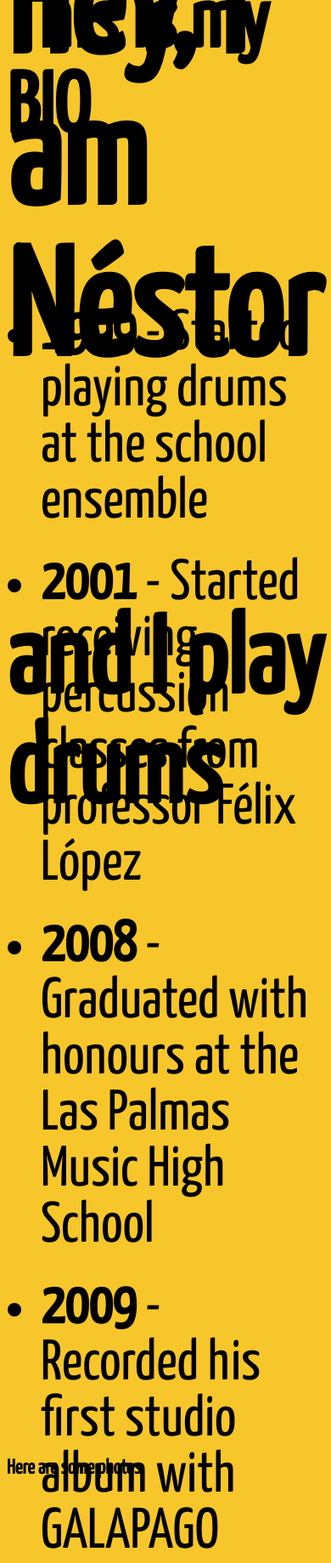
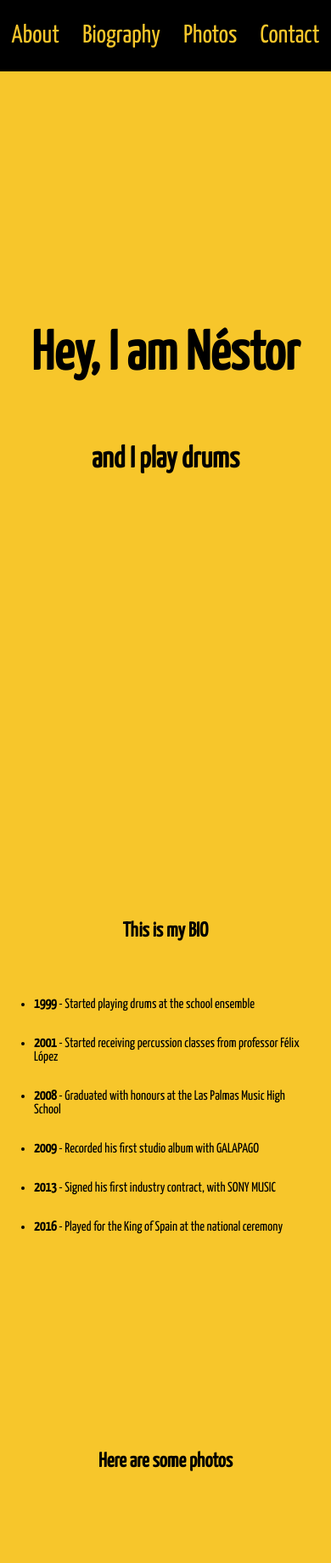
Before and after one commit to nestorpt/portfolio, a plain HTML site: page index.html in a window 390 px wide. Shown: the top 1839 px of the page at 85% size. Drawn offline with Linux system fonts and the light colour scheme.

Commit message:
responsive+menu

```diff
--- a/css/styles.css
+++ b/css/styles.css
@@ -1,6 +1,32 @@
-.body {
+   html,
+   body {
        background-color: rgb(247, 198, 43);
        font-family: Yanone Kaffeesatz;
+       margin: 0;
+   }
+
+   .menu {
+       display: flex;
+       height: 10vh;
+       background-color: black;
+       align-items: center;
+   }
+
+   .menu-list {
+       display: flex;
+       justify-content: space-around;
+       list-style: none;
+       width: 100%;
+   }
+
+   .menu-element {
+       text-decoration: none;
+       font-size: 30px;
+       color: rgb(247, 198, 43);
+   }
+
+   .menu-element:hover {
+       color: white;
    }
 
    .welcome {
@@ -8,55 +34,58 @@
        flex-direction: column;
        justify-content: center;
        align-items: center;
-    width: 100%;
-    height: 100vh;
+       height: 90vh;
    }
 
    .nestor {
-    font-size: 180px;
+       font-size: 65px;
    }
 
    .drums {
-    font-size: 130px;
+       font-size: 35px;
    }
 
    .bio {
-    width: 100%;
-    height: 100vh;
        display: flex;
        flex-direction: column;
        justify-content: center;
        align-items: center;
-    font-size: 420%;
+       height: 100vh;
    }
 
-#date {
-    margin: 30px 0;
+   .date {
+       margin: 30px 30px 0 0;
    }
 
    .photos {
-    width: 100%;
+       text-align: center;
        height: 100vh;
    }
 
    .contact {
-    width: 100%;
-    height: 80vh;
        display: flex;
        flex-direction: column;
        justify-content: center;
        align-items: center;
-    font-size: 500%;
        text-align: center;
+       height: 85vh;
    }
 
    .footer {
-    width: 100%;
-    height: 20vh;
        background-color: black;
        color: rgb(247, 198, 43);
        display: flex;
        justify-content: center;
+       align-items: center;
+       height: 15vh;
    }
 
-@media (min-width: 1280px) {}
+   @media (min-width: 1280px) {
+       .menu-list {
+           justify-content: flex-end;
+       }
+       .menu-element {
+           margin-right: 40px;
+           ;
+       }
+   }
--- a/index.html
+++ b/index.html
@@ -10,34 +10,42 @@
 </head>
 
 <body class="body">
-    <section id="welcome" class="welcome">
+    <nav class="menu">
+        <div class="menu-list">
+            <a class="menu-element" href="#welcome">About</a>
+            <a class="menu-element" href="#bio">Biography</a>
+            <a class="menu-element" href="#photos">Photos</a>
+            <a class="menu-element" href="#contact">Contact</a>
+        </div>
+    </nav>
+    <div id="welcome" class="welcome">
         <h1 class="nestor">Hey, I am Néstor</h1>
         <h2 class="drums">and I play drums</h2>
-    </section>
-    <section id="bio" class="bio">
+    </div>
+    <div id="bio" class="bio">
         <h2>This is my BIO</h2>
         <ul>
-            <li id="date">
+            <li class="date">
                 <strong>1999</strong> - Started playing drums at the school ensemble
             </li>
-            <li id="date">
+            <li class="date">
                 <strong>2001</strong> - Started receiving percussion classes from professor Félix López
             </li>
-            <li id="date">
+            <li class="date">
                 <strong>2008</strong> - Graduated with honours at the Las Palmas Music High School
             </li>
-            <li id="date">
+            <li class="date">
                 <strong>2009</strong> - Recorded his first studio album with GALAPAGO
             </li>
-            <li id="date">
+            <li class="date">
                 <strong>2013</strong> - Signed his first industry contract, with SONY MUSIC
             </li>
-            <li id="date">
+            <li class="date">
                 <strong>2016</strong> - Played for the King of Spain at the national ceremony
             </li>
         </ul>
-    </section>
-    <section id="photos" class="photos">
+    </div>
+    <div id="photos" class="photos">
         <h2>Here are some photos</h2>
         <div id="photos-grid">
             <img src="" alt="">
@@ -47,8 +55,8 @@
             <img src="" alt="">
             <img src="" alt="">
         </div>
-    </section>
-    <section id="contact" class="contact">
+    </div>
+    <div id="contact" class="contact">
         <div>
             <h3>Do you want me to play for you?</h3>
             <h1>CONTACT ME</h1>
@@ -58,10 +66,10 @@
             <a></a>
             <a></a>
         </div>
-    </section>
+    </div>
     <footer class="footer">
         <p>
-            This is just a fake portfolio.
+            Sorry, this is just a fake portfolio ;-)
         </p>
     </footer>
 </body>
```
Lines whose indentation alone changed are shown as unchanged.
